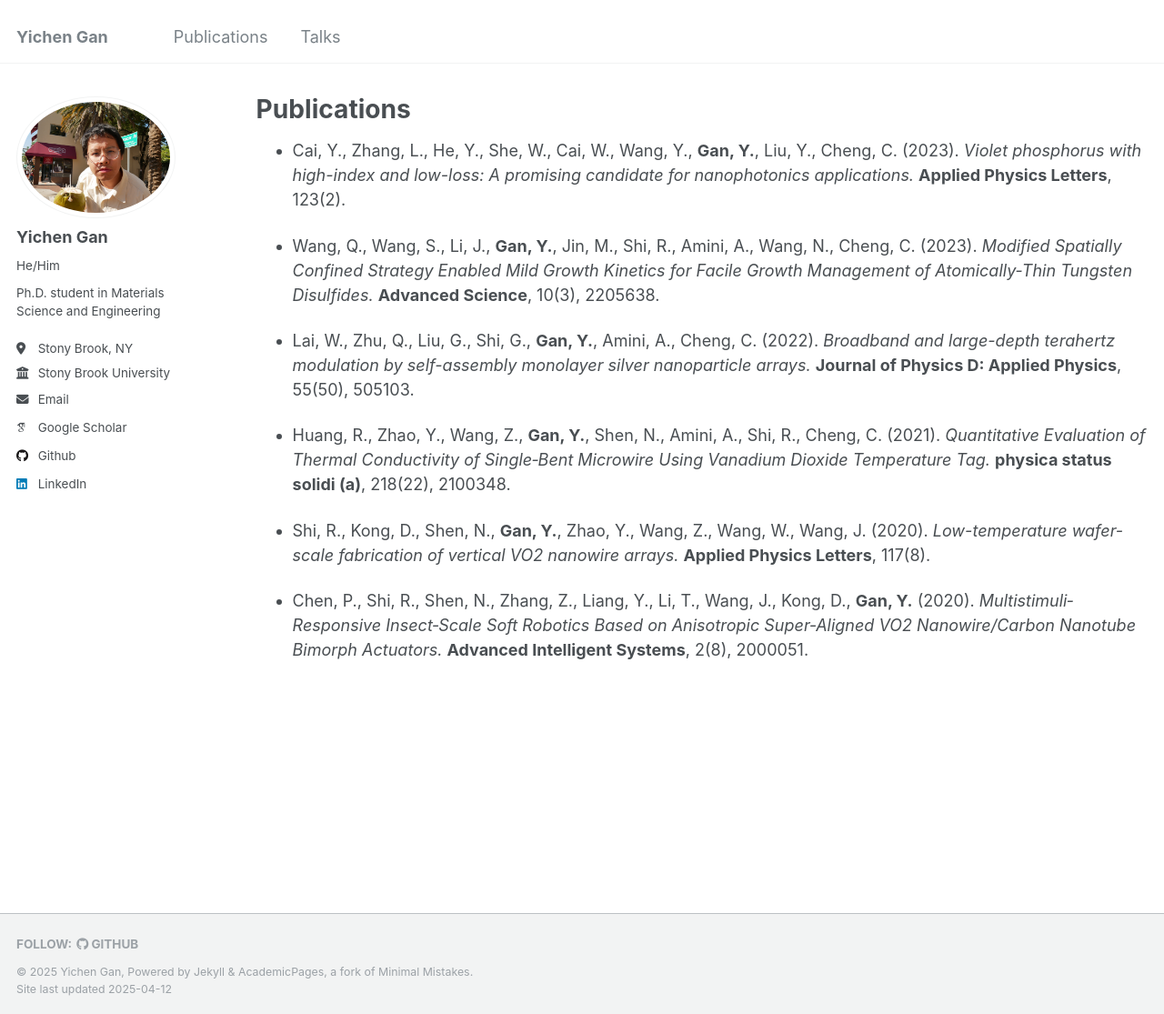
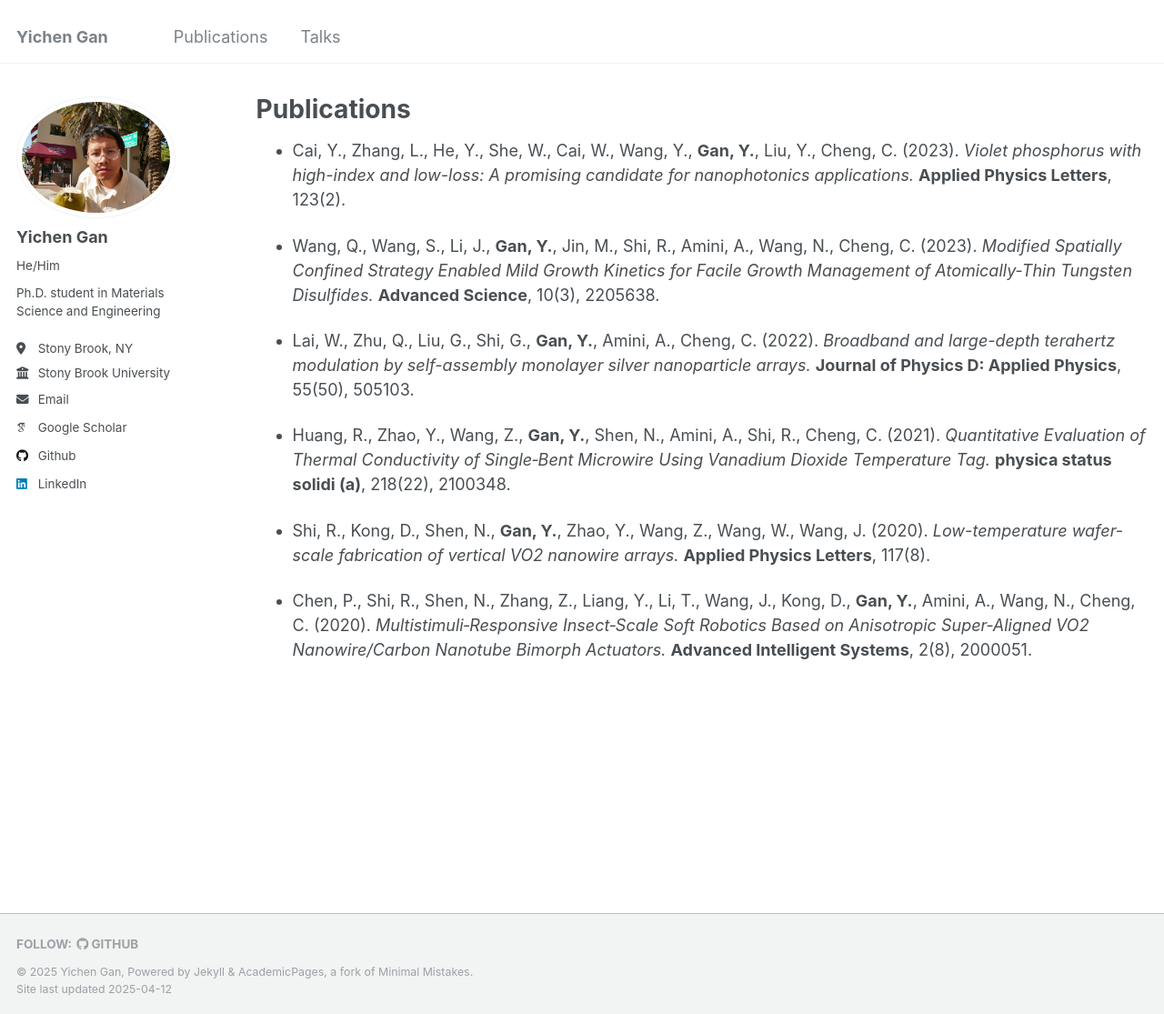
Before and after one commit to YichenGan/yichengan.github.io, a Jekyll site: the page built from _pages/publications.md, in a window 1280 px wide and 1115 px high. Shown: the whole window at 91% size. Built offline with Jekyll 4.4.1, drawn with Linux system fonts in a browser that asks for light colours; some web fonts are replaced.

Commit message:
Update publications.md

```diff
--- a/_pages/publications.md
+++ b/_pages/publications.md
@@ -14,4 +14,4 @@ author_profile: true
 
 - Shi, R., Kong, D., Shen, N., **Gan, Y.**, Zhao, Y., Wang, Z., Wang, W., Wang, J. (2020). *Low-temperature wafer-scale fabrication of vertical VO2 nanowire arrays.* **Applied Physics Letters**, 117(8).
 
-- Chen, P., Shi, R., Shen, N., Zhang, Z., Liang, Y., Li, T., Wang, J., Kong, D., **Gan, Y.** (2020). *Multistimuli‐Responsive Insect‐Scale Soft Robotics Based on Anisotropic Super‐Aligned VO2 Nanowire/Carbon Nanotube Bimorph Actuators.* **Advanced Intelligent Systems**, 2(8), 2000051.
+- Chen, P., Shi, R., Shen, N., Zhang, Z., Liang, Y., Li, T., Wang, J., Kong, D., **Gan, Y.**, Amini, A., Wang, N., Cheng, C. (2020). *Multistimuli‐Responsive Insect‐Scale Soft Robotics Based on Anisotropic Super‐Aligned VO2 Nanowire/Carbon Nanotube Bimorph Actuators.* **Advanced Intelligent Systems**, 2(8), 2000051.
```
